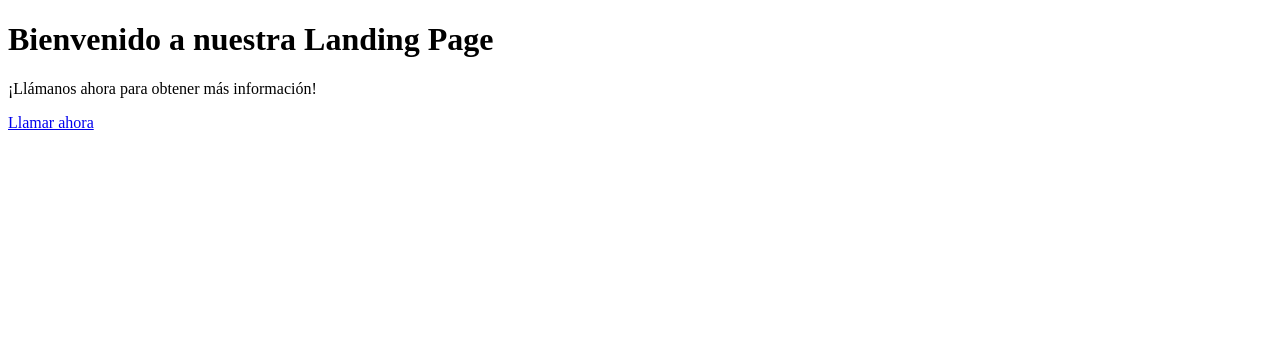
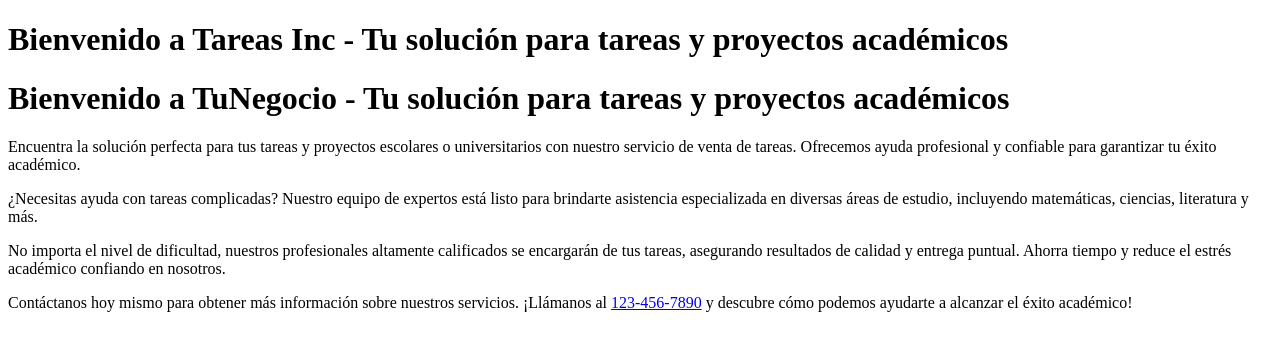
Before and after one commit to jorgeorland/tareas-inc, a plain HTML site: page index.html in a window 1280 px wide. Drawn offline with Linux system fonts and the light colour scheme.

Commit message:
Update index.html

```diff
--- a/index.html
+++ b/index.html
@@ -1,11 +1,14 @@
 <!DOCTYPE html>
 <html>
 <head>
-  <title>Landing Page</title>
+  <title>Tareas Inc - Venta de Tareas</title>
 </head>
 <body>
-  <h1>Bienvenido a nuestra Landing Page</h1>
-  <p>¡Llámanos ahora para obtener más información!</p>
-  <a href="tel:+1234567890">Llamar ahora</a>
+  <h1>Bienvenido a Tareas Inc - Tu solución para tareas y proyectos académicos</h1>
+<h1>Bienvenido a TuNegocio - Tu solución para tareas y proyectos académicos</h1>
+  <p>Encuentra la solución perfecta para tus tareas y proyectos escolares o universitarios con nuestro servicio de venta de tareas. Ofrecemos ayuda profesional y confiable para garantizar tu éxito académico.</p>
+  <p>¿Necesitas ayuda con tareas complicadas? Nuestro equipo de expertos está listo para brindarte asistencia especializada en diversas áreas de estudio, incluyendo matemáticas, ciencias, literatura y más.</p>
+  <p>No importa el nivel de dificultad, nuestros profesionales altamente calificados se encargarán de tus tareas, asegurando resultados de calidad y entrega puntual. Ahorra tiempo y reduce el estrés académico confiando en nosotros.</p>
+  <p>Contáctanos hoy mismo para obtener más información sobre nuestros servicios. ¡Llámanos al <a href="tel:+9931776316">123-456-7890</a> y descubre cómo podemos ayudarte a alcanzar el éxito académico!</p>
 </body>
 </html>
```
